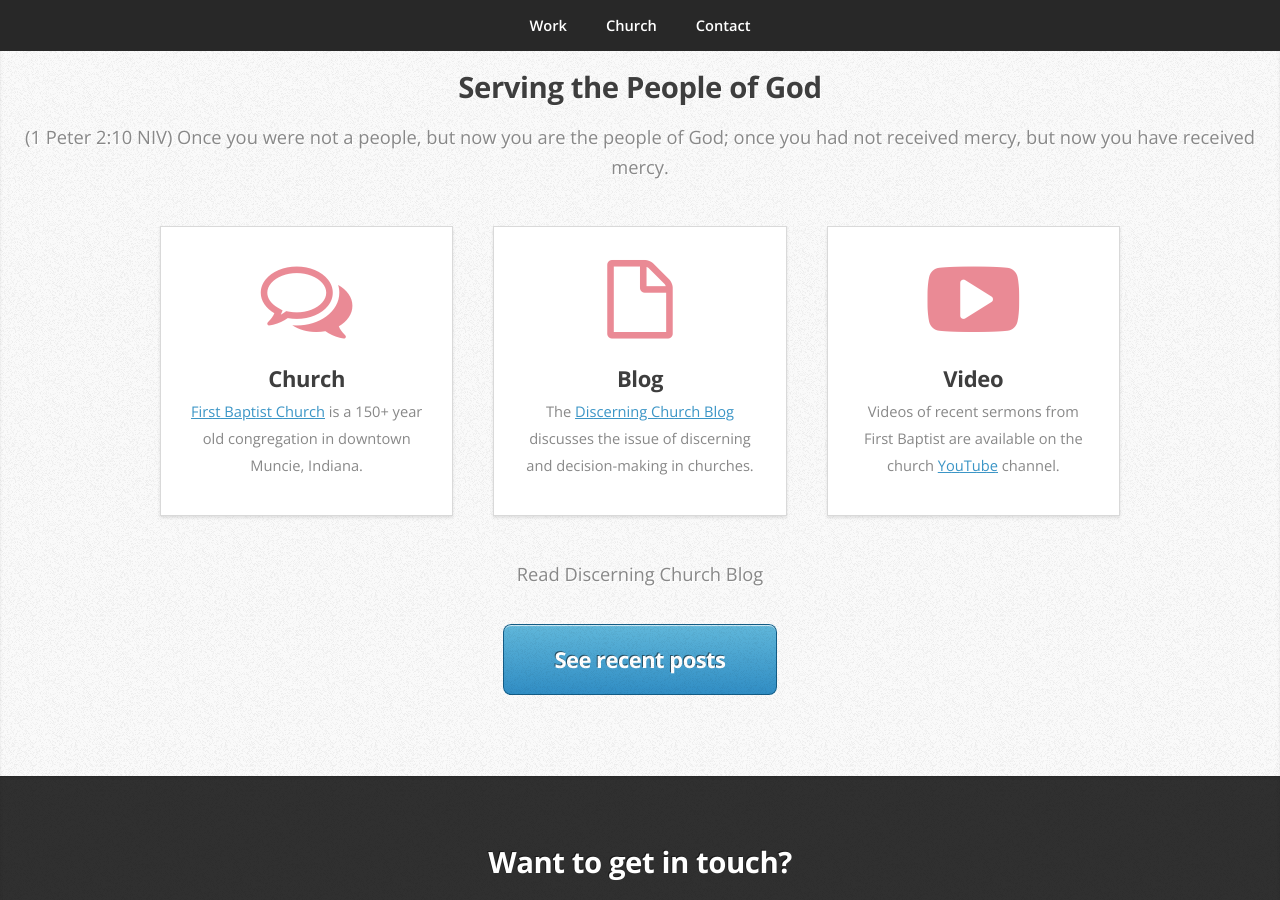
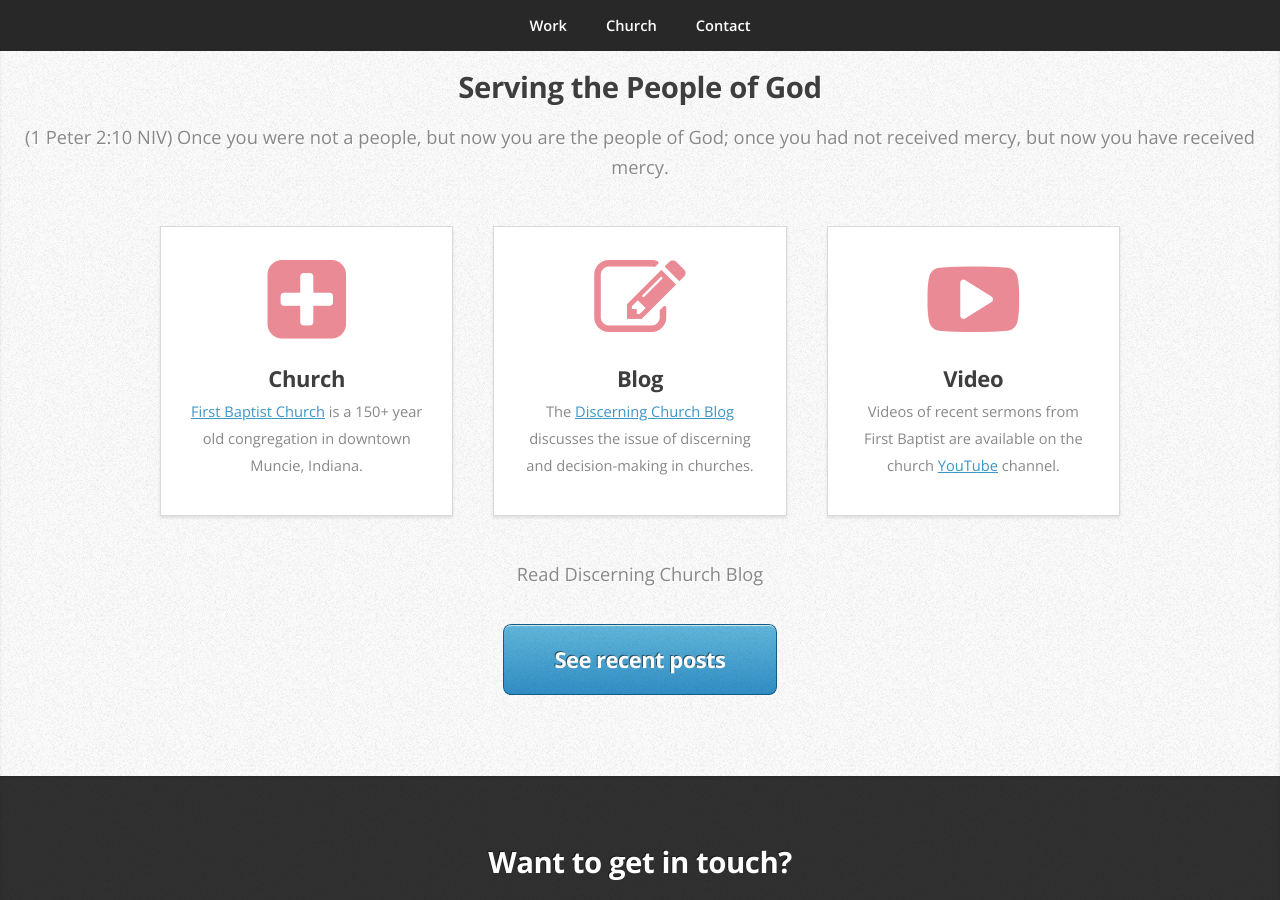
Before and after one commit to a1ip/wadeallen, a Jekyll site: the page built from index.html, in a window 1280 px wide and 900 px high, scrolled down 531 px. Built offline with Jekyll 4.4.1, drawn with Linux system fonts in a browser that asks for light colours.

Commit message:
Site updated at 2014-07-09 17:19:23 UTC

```diff
--- a/index.html
+++ b/index.html
@@ -31,14 +31,14 @@ layout: default
 						<div class="row">
 							<div class="4u">
 								<section class="box box-style1">
-									<span class="fa featured fa-comments-o"></span>
+									<span class="fa featured fa-plus-square"></span>
 									<h3>Church</h3>
 									<p><a href="http://fbcmuncie.org">First Baptist Church</a> is a 150+ year old congregation in downtown Muncie, Indiana.</p>
 								</section>
 							</div>
 							<div class="4u">
 								<section class="box box-style1">
-									<span class="fa featured fa-file-o"></span>
+									<span class="fa featured fa-pencil-square-o"></span>
 									<h3>Blog</h3>
 									<p>The <a href="http://discerningchurch.org">Discerning Church Blog</a> discusses the issue of discerning and decision-making in churches.</p>
 								</section>
```
Also changed, not shown: 2 other files.
